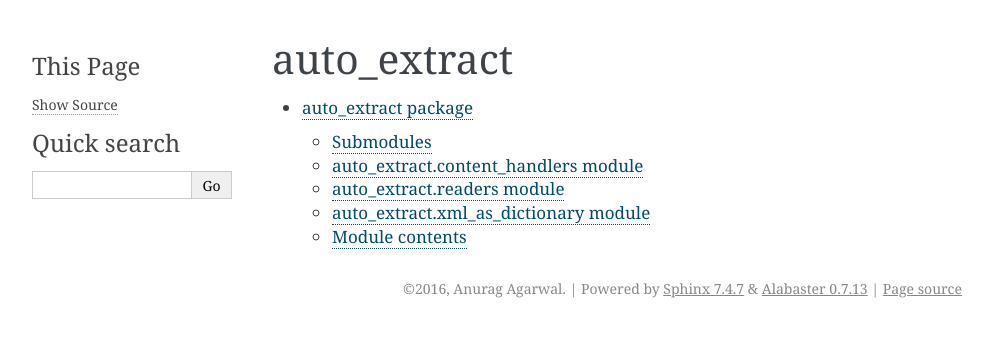
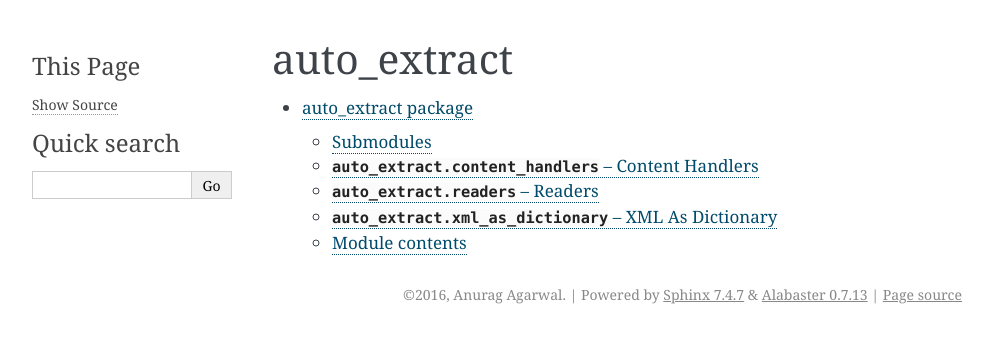
Before and after one commit to practo/Tableau-Py, a Sphinx documentation site: the page built from docs/source/modules.rst, in a window 1280 px wide. Shown: the top 343 px of the page, without its empty margins (148-1141 px from the left). Built offline with Sphinx 7.4.7, drawn with Linux system fonts in a browser that asks for light colours.

Commit message:
Beautifies doc with proper headers of their own

```diff
--- a/docs/source/auto_extract.rst
+++ b/docs/source/auto_extract.rst
@@ -4,24 +4,24 @@ auto_extract package
 Submodules
 ----------
 
-auto_extract.content_handlers module
-------------------------------------
+:mod:`auto_extract.content_handlers` -- Content Handlers
+--------------------------------------------------------
 
 .. automodule:: auto_extract.content_handlers
     :members:
     :undoc-members:
     :show-inheritance:
 
-auto_extract.readers module
----------------------------
+:mod:`auto_extract.readers` -- Readers
+--------------------------------------
 
 .. automodule:: auto_extract.readers
     :members:
     :undoc-members:
     :show-inheritance:
 
-auto_extract.xml_as_dictionary module
--------------------------------------
+:mod:`auto_extract.xml_as_dictionary` -- XML As Dictionary
+----------------------------------------------------------
 
 .. automodule:: auto_extract.xml_as_dictionary
     :members:
```
Also changed, not shown: 2 other files.
